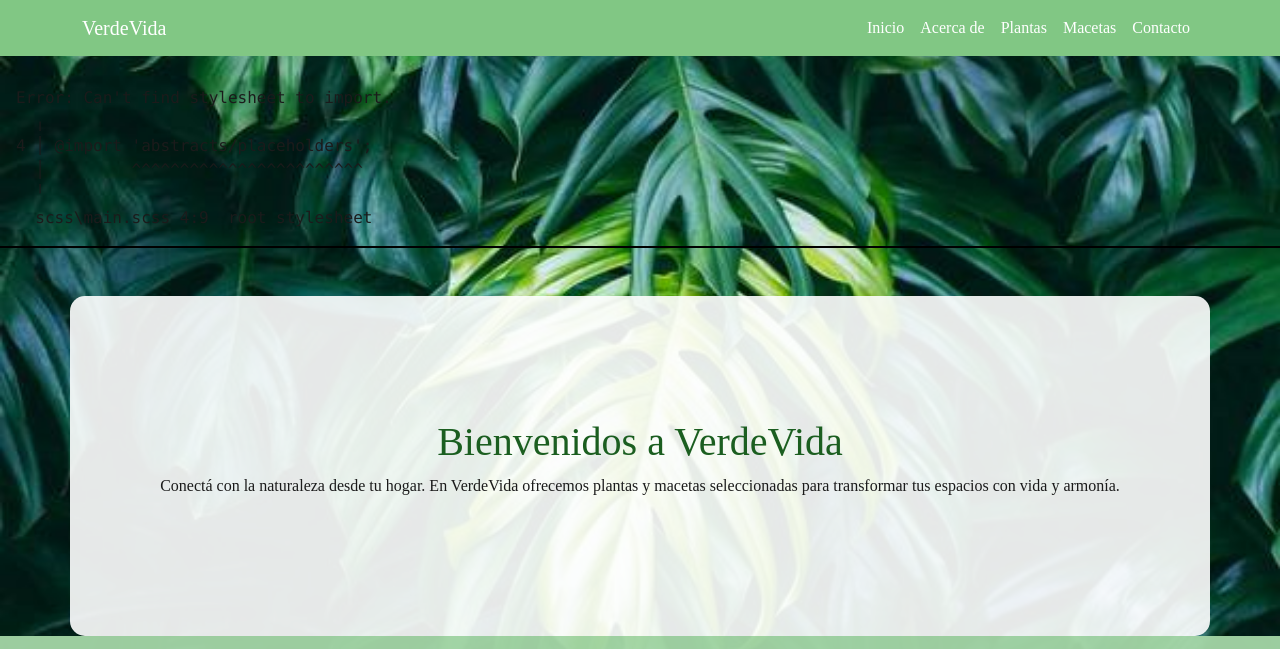
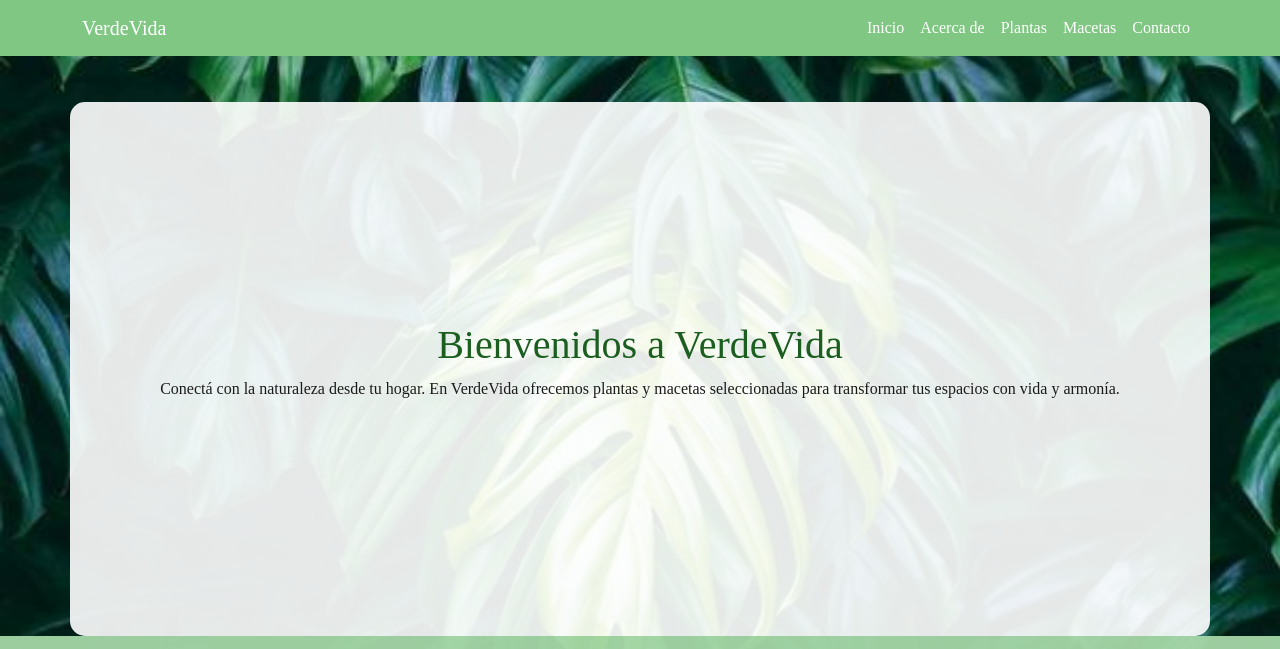
Before and after one commit to MutisiaL/Proyecto_Coder, a plain HTML site: page index.html in a window 1280 px wide. Shown: the top 649 px of the page. Drawn offline with nearby package versions, Linux system fonts and the light colour scheme; a web font is replaced by a local one.

Commit message:
Eliminé el error arrastrado

```diff
--- a/css/styles.css
+++ b/css/styles.css
@@ -1,10 +1,3 @@
-/* Error: Can't find stylesheet to import.
- *   ,
- * 4 | @import 'abstracts/placeholders';
- *   |         ^^^^^^^^^^^^^^^^^^^^^^^^
- *   '
- *   scss\main.scss 4:9  root stylesheet */
-
 body::before {
   font-family: "Source Code Pro", "SF Mono", Monaco, Inconsolata, "Fira Mono",
       "Droid Sans Mono", monospace, monospace;
@@ -13,5 +6,4 @@ body::before {
   padding: 1em;
   margin-bottom: 1em;
   border-bottom: 2px solid black;
-  content: "Error: Can't find stylesheet to import.\a   \2577 \a 4 \2502  @import 'abstracts/placeholders';\d\a   \2502          ^^^^^^^^^^^^^^^^^^^^^^^^\a   \2575 \a   scss\\main.scss 4:9  root stylesheet";
 }
```
